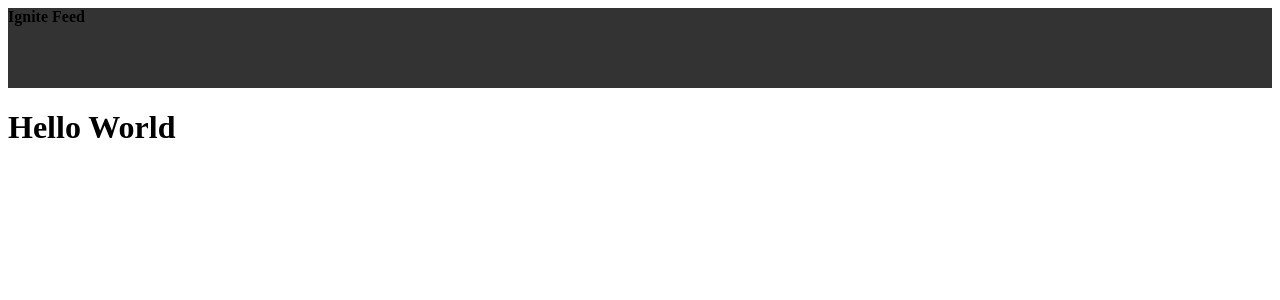
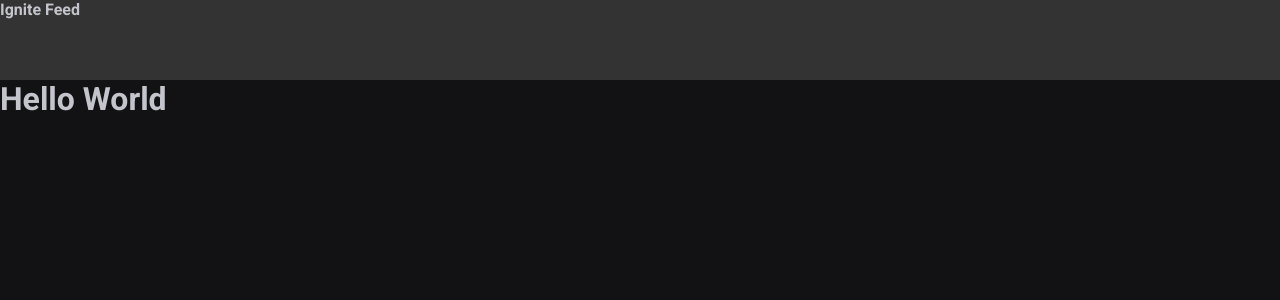
Before and after one commit to YuriCanuto/rocketseat-projeto-01, a React (Vite) app: page / in a window 1280 px wide. Shown: the top 300 px of the page. Built offline with nearby package versions, Linux system fonts and the light colour scheme.

Commit message:
feat(CSS): Criado estilos globais

```diff
--- a/index.html
+++ b/index.html
@@ -2,8 +2,15 @@
 <html lang="en">
   <head>
     <meta charset="UTF-8" />
+
+    <link rel="preconnect" href="https://fonts.googleapis.com">
+    <link rel="preconnect" href="https://fonts.gstatic.com" crossorigin>
+
     <link rel="icon" type="image/svg+xml" href="/vite.svg" />
     <meta name="viewport" content="width=device-width, initial-scale=1.0" />
+
+    <link href="https://fonts.googleapis.com/css2?family=Roboto:wght@400;700&display=swap" rel="stylesheet">
+
     <title>Vite + React</title>
   </head>
   <body>
--- a/src/App.jsx
+++ b/src/App.jsx
@@ -1,4 +1,6 @@
 import { Header } from "./components/Header"
+
+import "./global.css"
 
 function App() {
   return (
--- /dev/null
+++ b/src/global.css
@@ -0,0 +1,30 @@
+:root {
+    --white: #fff;
+    --gray-100: #e1e1e6;
+    --gray-300: #c4c4cc;
+    --gray-400: #8d8d99;
+    --gray-600: #323238;
+    --gray-700: #29292e;
+    --gray-800: #202024;
+    --gray-900: #121214;
+
+    --green-500: #00875f;
+  }
+
+* {
+    margin: 0;
+    padding: 0;
+    box-sizing: border-box;
+}
+
+body {
+    background: var(--gray-900);
+    color: var(--gray-300);
+    -webkit-font-smoothing: antialiased;
+}
+
+body, input, textarea, button {
+    font-family: 'Roboto', sans-serif;
+    font-weight: 400;
+    font-size: 1rem;
+}
```
